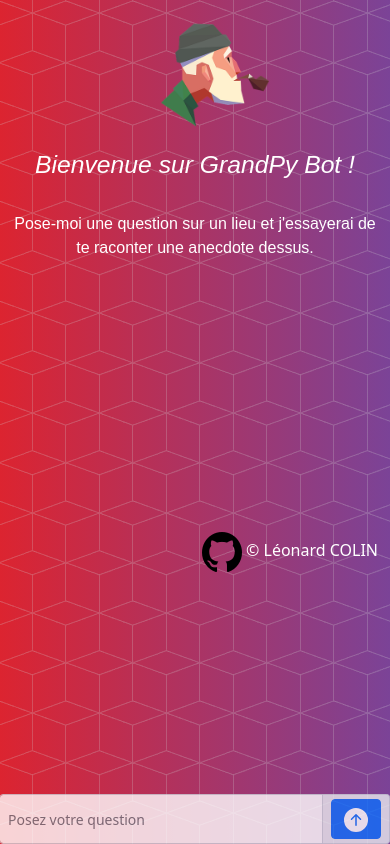
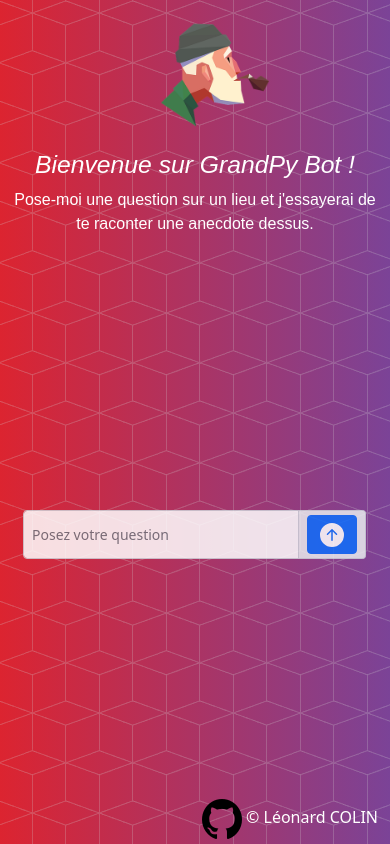
Before and after one commit to K4marade/project7-GrandPyBot, a Flask app: page / in a window 390 px wide. Run offline with Flask 2, Linux system fonts and the light colour scheme; some libraries are stand-ins or nearby versions.

Commit message:
Improve responsive CSS

```diff
--- a/gpapp/static/css/index.css
+++ b/gpapp/static/css/index.css
@@ -1,8 +1,14 @@
+body, html{
+    height:100%;
+}
+
+
 body{
+    display: flex;
+    flex-direction: column;
     background-size: auto;
     background: url('../img/bg-pattern.png'), linear-gradient(to left, #7b4397, #dc2430);
 }
-
 
 img{
     max-height: 150px;
@@ -14,7 +20,10 @@ img{
     margin-bottom: auto;
     font-family: Futura, sans-serif;
     color: white;
+}
 
+main{
+    flex: 1 0 auto;
 }
 
 #response{
@@ -24,14 +33,12 @@ img{
     max-width: 600px;
     margin-left: auto;
     margin-right: auto;
-
-
 }
 
 #map {
     /*min-height: 300px;*/
     /*max-height: 600px;*/
-    min-height: 200px;
+    height: 200px;
     max-width: 600px;
     align-items: center;
 }
@@ -40,19 +47,18 @@ img{
     max-width: 600px;
     margin-left: auto;
     margin-right: auto;
-    margin-top: 70px;
+    margin-top: 50px;
+    opacity: 0.85;
 }
 
-
-
-
-#site-footer{
-    /*margin-top: 70px;*/
+footer{
+    flex-shrink: 0;
+    margin-top: 20px;
+    padding-bottom: 5px;
+    text-align: right;
 }
 
 a{
     text-decoration: none;
     color: white;
 }
-
-/*aligner vertical text form et footer*/
--- a/gpapp/templates/index.html
+++ b/gpapp/templates/index.html
@@ -25,10 +25,10 @@
     <header>
         <div class="container">
             <div class="row">
-                <div id="papy-img" class="text-center col-md-3 text-md-left pl-md-5">
+                <div id="papy-img" class="text-center col-md-2 text-md-left pr-md-0">
                     <img class="mw-100" src="{{url_for('static', filename = 'img/papy.png')}}" alt="papy_robot">
                 </div>
-                <div id="welcome-text" class="text-center col-md-6 text-md-left">
+                <div id="welcome-text" class="text-center col-md-6 text-md-left pl-md-0">
                     <h2>
                       <i> Bienvenue sur GrandPy Bot ! </i>
                     </h2>
@@ -38,16 +38,15 @@
     </header>
 
     <main class="container">
-
-        <div id ="response" class="text-center text-white mt-4 fs-md-5">
-            <p class="fs-6 fs-md-3 mt-4">Pose-moi une question sur un lieu
+        <div id ="response" class="text-center text-white mt-md-4 fs-md-5">
+            <p class="fs-6 fs-md-3 mt-md-4">Pose-moi une question sur un lieu
                 et j'essayerai de te raconter une anecdote dessus. </p>
         </div>
 
         <div id="map" class="rounded mx-auto mt-4"></div>
 
-        <div>
-            <form id="user-text-form" class="fixed-bottom" style="opacity: 0.8">
+        <div class="container">
+            <form id="user-text-form">
                 <div class="input-group input-group-sm mb-3 flex-nowrap">
                     <label for="userText" class="visually-hidden"></label>
                     <input type="text" class="form-control rounded-left" id="userText" name="userText" placeholder="Posez votre question">
@@ -63,9 +62,8 @@
         </div>
     </main>
 
-
     <footer>
-        <div id="site-footer" class="container text-right text-white my-5 py-md-5 ">
+        <div class="container">
                 <a href="https://github.com/K4marade/project7" target="_blank">  <!--onclick="window.open(this.href); return false;"> -->
                     <img src="{{url_for('static', filename = 'img/github-mini.png')}}" alt="Github">
                     <span> © Léonard COLIN </span>
```
Lines whose indentation alone changed are shown as unchanged.
